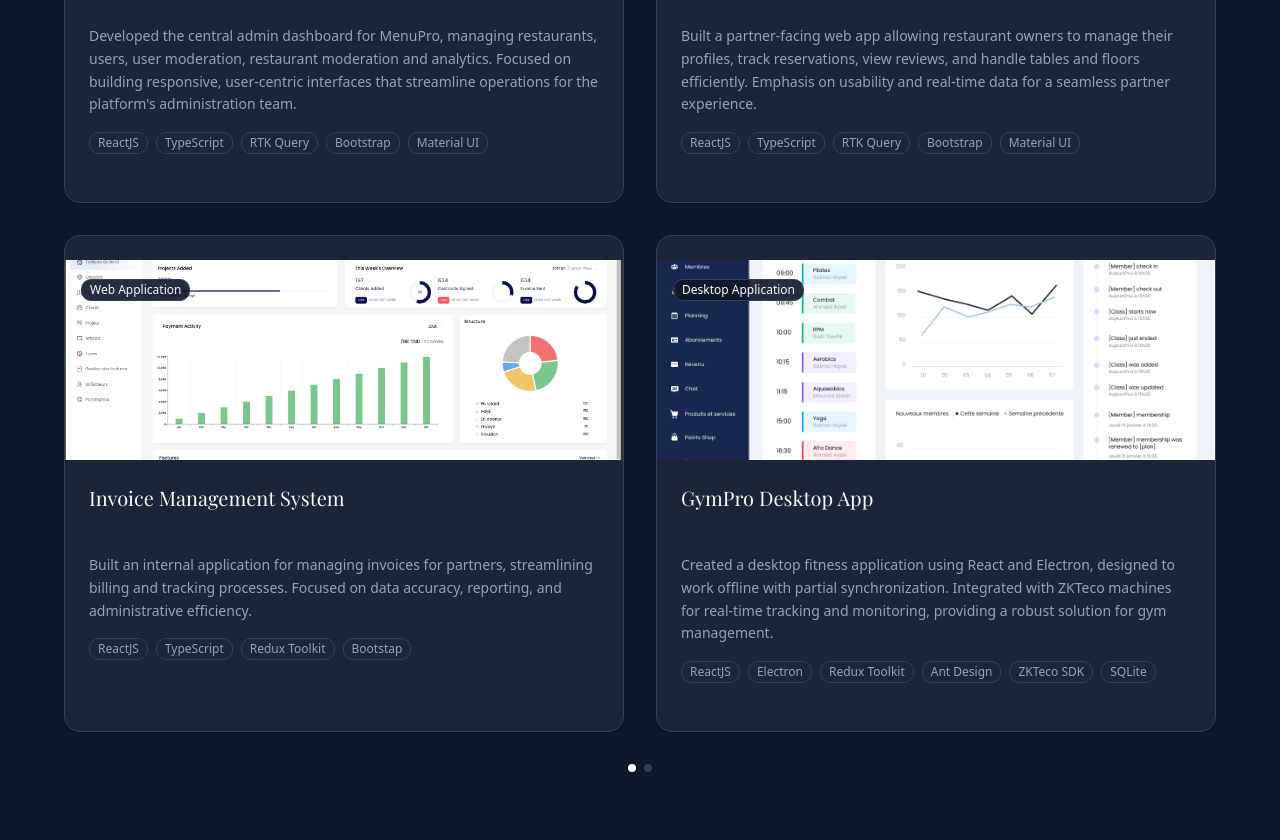
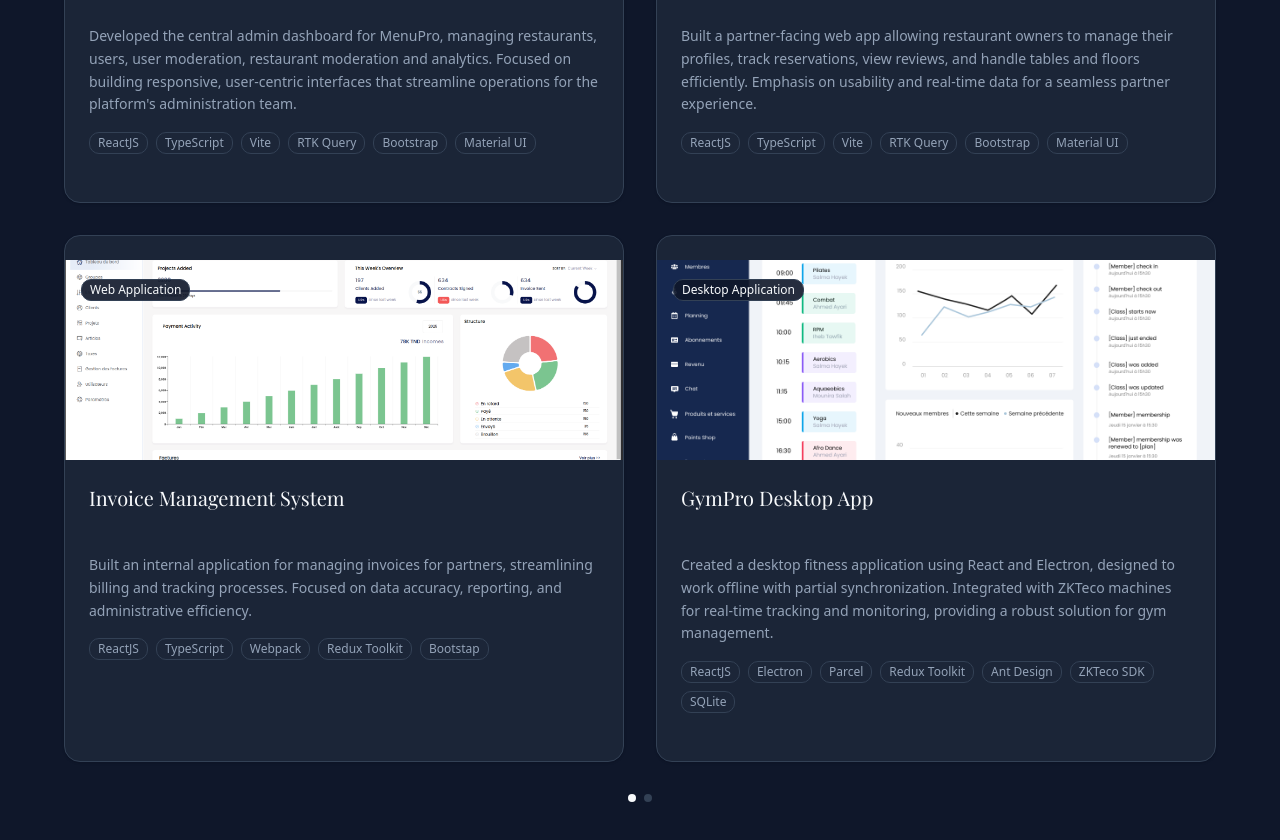
Before and after one commit to wale23/portfolio-tlili-wala, a Next.js app: page / in a window 1280 px wide. Shown: the part 3840-4680 px from the top of the page. Built offline with nearby package versions, Linux system fonts and the light colour scheme.

Commit message:
chore: update bundler info for projects

```diff
--- a/components/projects.tsx
+++ b/components/projects.tsx
@@ -11,7 +11,7 @@ export function Projects() {
         {
             title: "MenuPro Admin Dashboard",
             description: "Developed the central admin dashboard for MenuPro, managing restaurants, users, user moderation, restaurant moderation and analytics. Focused on building responsive, user-centric interfaces that streamline operations for the platform's administration team.",
-            technologies: ["ReactJS", "TypeScript", "RTK Query", "Bootstrap", "Material UI"],
+            technologies: ["ReactJS", "TypeScript","Vite", "RTK Query", "Bootstrap", "Material UI"],
             category: "Web Application",
             image: "/Menupro-RestoAdmin.png",
 
@@ -19,21 +19,21 @@ export function Projects() {
         {
             title: "MenuPro Restaurant Admin",
             description: "Built a partner-facing web app allowing restaurant owners to manage their profiles, track reservations, view reviews, and handle tables and floors efficiently. Emphasis on usability and real-time data for a seamless partner experience.",
-            technologies: ["ReactJS", "TypeScript", "RTK Query", "Bootstrap", "Material UI"],
+            technologies: ["ReactJS", "TypeScript","Vite", "RTK Query", "Bootstrap", "Material UI"],
             category: "Web Application",
             image: "/img4.png",
         },
         {
             title: "Invoice Management System",
             description: "Built an internal application for managing invoices for partners, streamlining billing and tracking processes. Focused on data accuracy, reporting, and administrative efficiency.",
-            technologies: ["ReactJS", "TypeScript", "Redux Toolkit", "Bootstap"],
+            technologies: ["ReactJS", "TypeScript", "Webpack" ,  "Redux Toolkit", "Bootstap"],
             category: "Web Application",
             image: "/Facture-Admin.png",
         },
         {
             title: "GymPro Desktop App",
             description: "Created a desktop fitness application using React and Electron, designed to work offline with partial synchronization. Integrated with ZKTeco machines for real-time tracking and monitoring, providing a robust solution for gym management.",
-            technologies: ["ReactJS", "Electron", "Redux Toolkit", "Ant Design", "ZKTeco SDK", "SQLite"],
+            technologies: ["ReactJS", "Electron", "Parcel", "Redux Toolkit", "Ant Design", "ZKTeco SDK", "SQLite"],
             category: "Desktop Application",
             image: "/Dashboard.png",
         },
```
